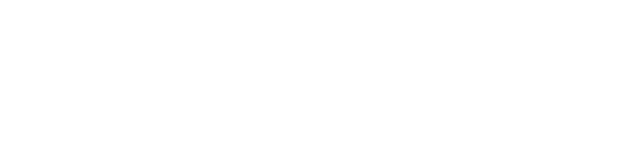
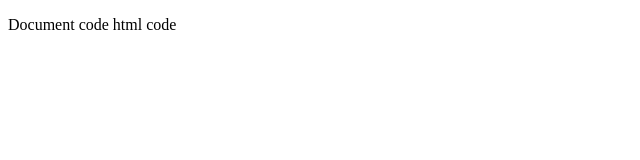
Before and after one commit to Softman435/gitdevops.01, a plain HTML site: page index.html in a window 1280 px wide. Shown: the whole page, without its empty margins (0-640 px from the left). Drawn offline with Linux system fonts and the light colour scheme.

Commit message:
add paragraph

```diff
--- a/index.html
+++ b/index.html
@@ -7,6 +7,7 @@
 
 </head>
 <body>
+    <p>Document code html code</p>
 
 </body>
 </html>
```
